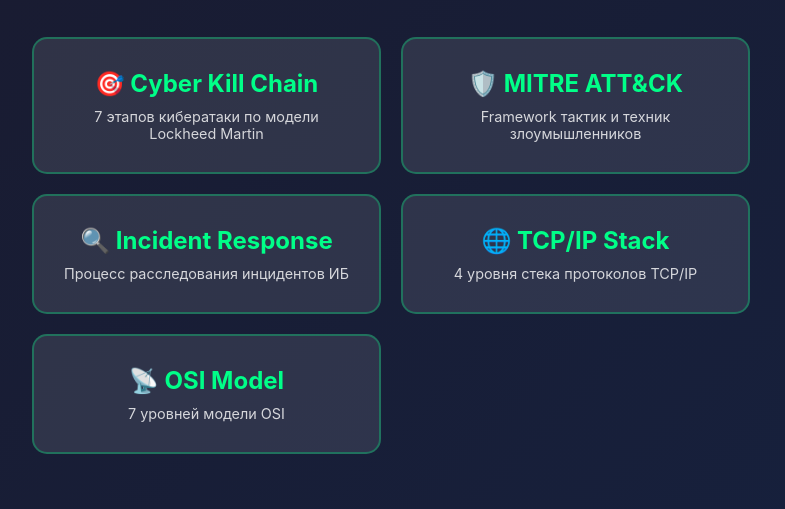
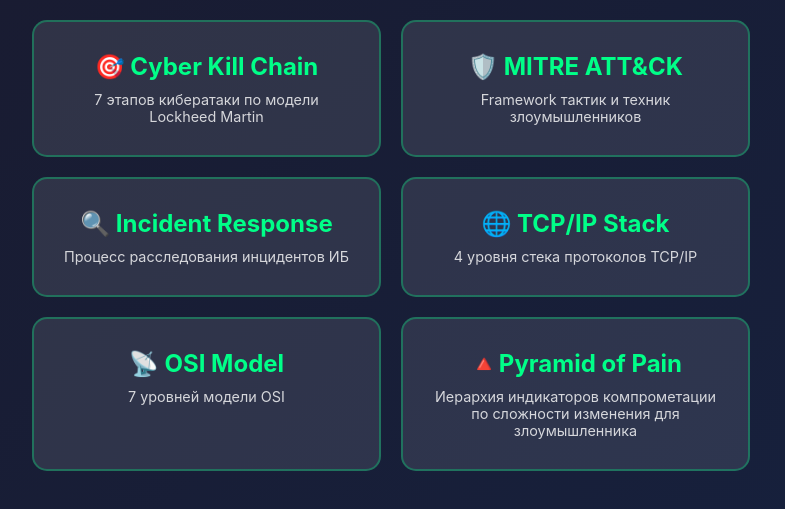
Before and after one commit to newzealandgrom/SOC-Cheat-Sheets, a plain HTML site: page index.html in a window 1280 px wide. Shown: the part 267-776 px from the top of the page, without its empty margins (249-1034 px from the left). Drawn offline with Linux system fonts and the light colour scheme.

Commit message:
Update index.html

```diff
--- a/index.html
+++ b/index.html
@@ -84,6 +84,10 @@
                 <h2>📡 OSI Model</h2>
                 <p>7 уровней модели OSI</p>
             </a>
+            <a href="pyramid-of-pain.html" class="link-card">
+                <h2>🔺Pyramid of Pain</h2>
+                <p>Иерархия индикаторов компрометации по сложности изменения для злоумышленника</p>
+            </a>
         </div>
     </div>
 </body>
```
